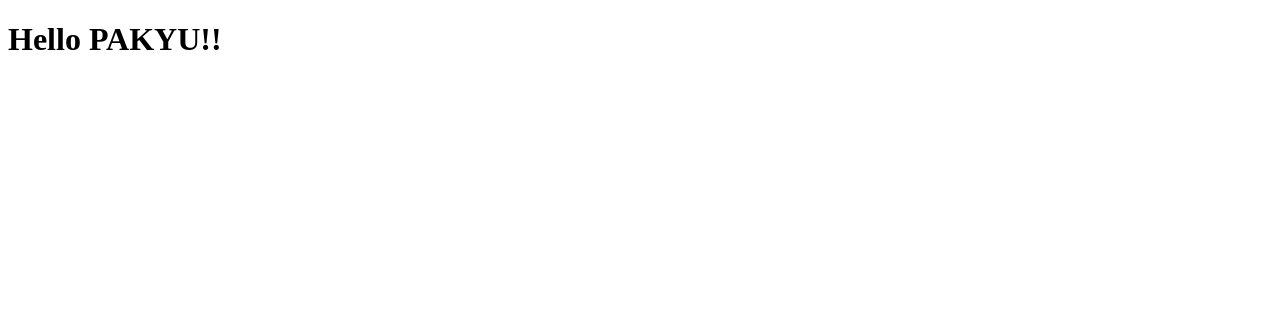
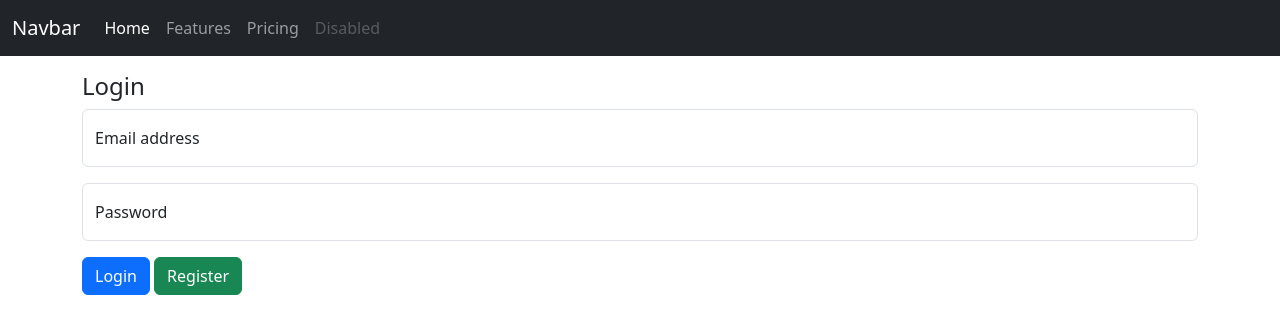
Before and after one commit to Nikc12/4_1_NF_VeraCruz_web, a website: page public/index.html in a window 1280 px wide. Drawn offline with nearby package versions, Linux system fonts and the light colour scheme.

Commit message:
Added initial login UI

```diff
--- a/public/index.html
+++ b/public/index.html
@@ -3,10 +3,51 @@
 <head>
     <meta charset="UTF-8">
     <meta name="viewport" content="width=<device-width>, initial-scale=1.0">
+        <link href="https://cdn.jsdelivr.net/npm/bootstrap@5.3.2/dist/css/bootstrap.min.css" rel="stylesheet" integrity="sha384-T3c6CoIi6uLrA9TneNEoa7RxnatzjcDSCmG1MXxSR1GAsXEV/Dwwykc2MPK8M2HN" crossorigin="anonymous">
+    <script src="https://cdn.jsdelivr.net/npm/bootstrap@5.3.2/dist/js/bootstrap.bundle.min.js" integrity="sha384-C6RzsynM9kWDrMNeT87bh95OGNyZPhcTNXj1NW7RuBCsyN/o0jlpcV8Qyq46cDfL" crossorigin="anonymous"></script>
     <title>Document</title>
     <script src="./index.js"></script>
 </head>
 <body>
-    <h1>Hello PAKYU!!</h1>
-</body>
+    <div>
+        <nav class="navbar navbar-expand-lg navbar-dark bg-dark">
+            <div class="container-fluid">
+              <a class="navbar-brand" href="#">Navbar</a>
+              <button class="navbar-toggler" type="button" data-bs-toggle="collapse" data-bs-target="#navbarNav" aria-controls="navbarNav" aria-expanded="false" aria-label="Toggle navigation">
+                <span class="navbar-toggler-icon"></span>
+              </button>
+              <div class="collapse navbar-collapse" id="navbarNav">
+                <ul class="navbar-nav">
+                  <li class="nav-item">
+                    <a class="nav-link active" aria-current="page" href="#">Home</a>
+                  </li>
+                  <li class="nav-item">
+                    <a class="nav-link" href="#">Features</a>
+                  </li>
+                  <li class="nav-item">
+                    <a class="nav-link" href="#">Pricing</a>
+                  </li>
+                  <li class="nav-item">
+                    <a class="nav-link disabled" aria-disabled="true">Disabled</a>
+                  </li>
+                </ul>
+              </div>
+            </div>
+          </nav>
+    </div>
+    <div class = "container mt-3">
+        <h4>Login</h4>
+        <div class="form-floating mb-3">
+            <input type="email" class="form-control" id="floatingInput" placeholder="name@example.com">
+            <label for="floatingInput">Email address</label>
+          </div>
+          <div class="form-floating">
+            <input type="password" class="form-control" id="floatingPassword" placeholder="Password">
+            <label for="floatingPassword">Password</label>
+          </div>
+          <div class ="mt-3">
+          <button type="button" class="btn btn-primary">Login</button>
+          <button type="button" class="btn btn-success">Register</button>
+        </div>
+    </div>
 </html>
```
